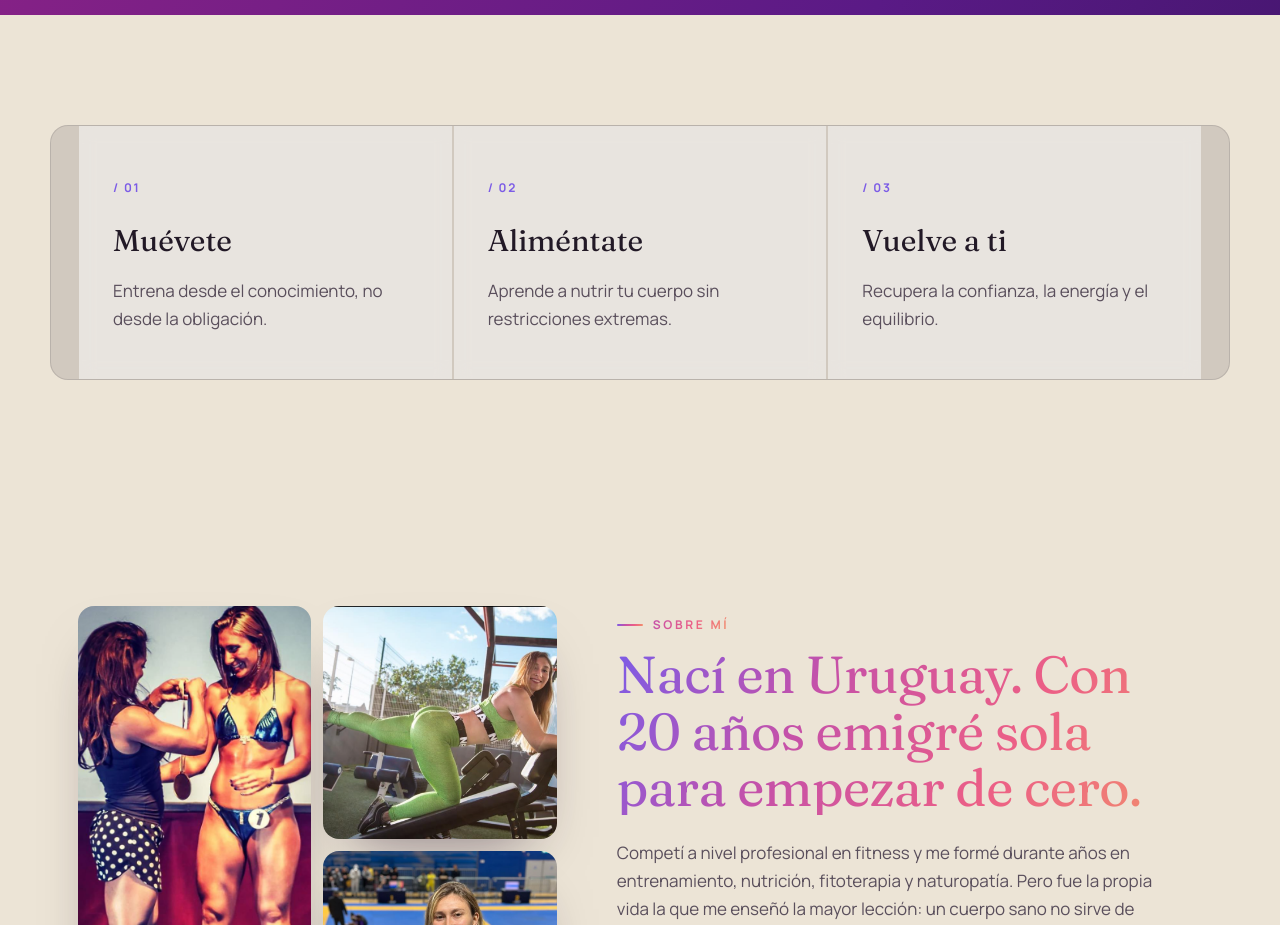
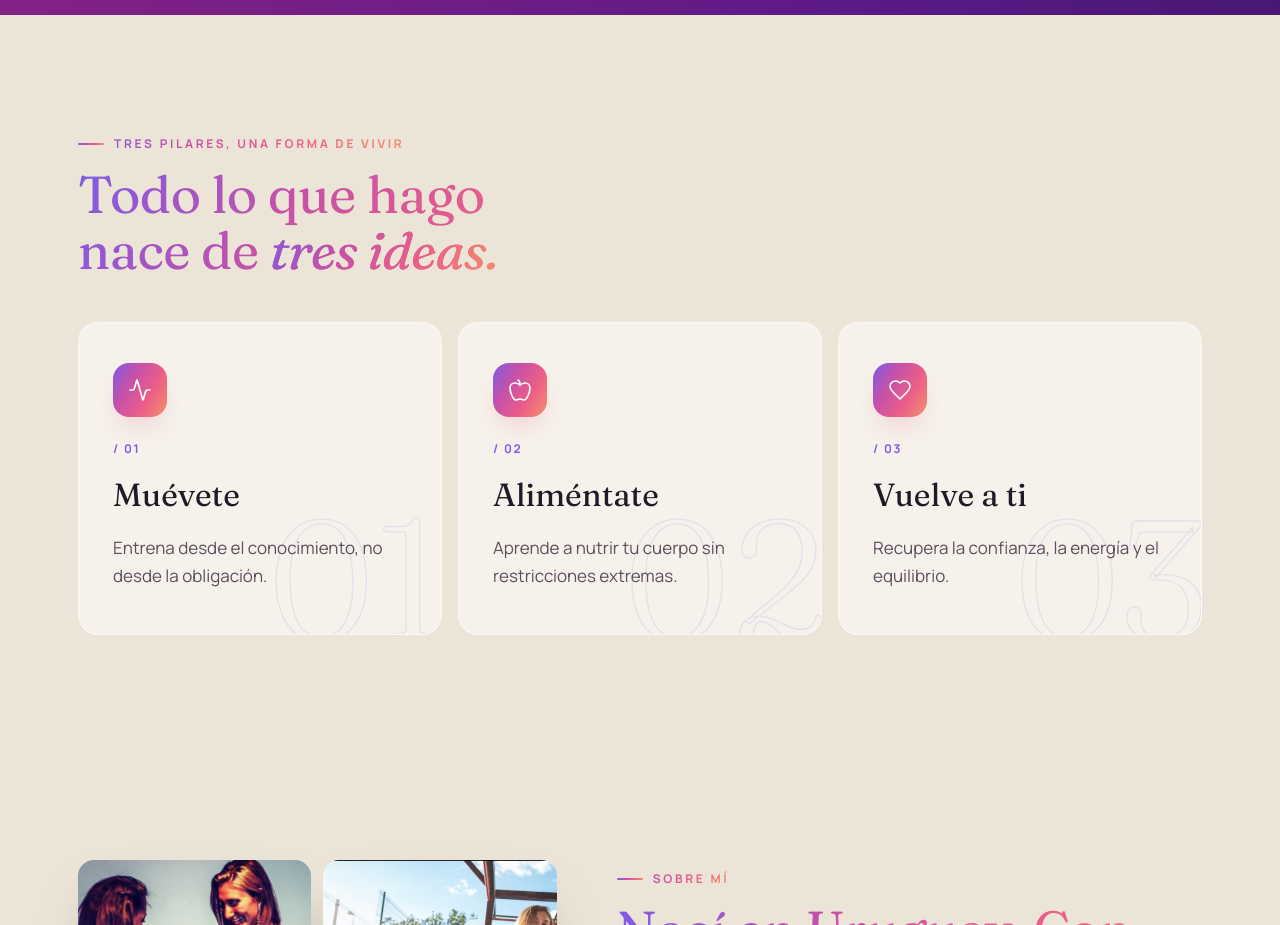
Before and after one commit to Ekstrakaa/anto-leoni, a React (Vite) app: page / in a window 1280 px wide. Shown: the part 2400-3325 px from the top of the page. Built offline with nearby package versions, Linux system fonts and the light colour scheme.

Commit message:
Update App.jsx

```diff
--- a/src/App.jsx
+++ b/src/App.jsx
@@ -1,7 +1,7 @@
 import { useState, useEffect, useRef } from "react";
 import {
   Camera, Instagram, Youtube, Mail, ArrowRight, ArrowLeft, Menu, X,
-  Plus, Minus, MapPin, MessageCircle, Play, Check,
+  Plus, Minus, MapPin, MessageCircle, Play, Check, Activity, Apple, Heart,
 } from "lucide-react";
 
 /* ============================================================================
@@ -431,15 +431,26 @@ export default function App() {
 
       {/* TRÍPTICO */}
       <section className="tri">
-        <div className="wrap tri__grid">
-          {[["Muévete", "Entrena desde el conocimiento, no desde la obligación."],
-            ["Aliméntate", "Aprende a nutrir tu cuerpo sin restricciones extremas."],
-            ["Vuelve a ti", "Recupera la confianza, la energía y el equilibrio."]].map(([t, d], i) => (
-            <Reveal key={i} delay={i * 110} className="tri__card">
-              <span className="tri__idx">/ 0{i + 1}</span>
-              <h3>{t}</h3><p>{d}</p>
-            </Reveal>
-          ))}
+        <div className="wrap">
+          <Reveal className="tri__head">
+            <p className="eyebrow">Tres pilares, una forma de vivir</p>
+            <h2 className="h2">Todo lo que hago<br />nace de <em>tres ideas.</em></h2>
+          </Reveal>
+          <div className="tri__grid">
+            {[
+              { t: "Muévete", d: "Entrena desde el conocimiento, no desde la obligación.", Icon: Activity },
+              { t: "Aliméntate", d: "Aprende a nutrir tu cuerpo sin restricciones extremas.", Icon: Apple },
+              { t: "Vuelve a ti", d: "Recupera la confianza, la energía y el equilibrio.", Icon: Heart },
+            ].map(({ t, d, Icon }, i) => (
+              <Reveal key={i} delay={i * 110} className="tri__card">
+                <span className="tri__ghost" aria-hidden>0{i + 1}</span>
+                <span className="tri__icon"><Icon size={24} strokeWidth={1.6} /></span>
+                <span className="tri__idx">/ 0{i + 1}</span>
+                <h3>{t}</h3>
+                <p>{d}</p>
+              </Reveal>
+            ))}
+          </div>
         </div>
       </section>
 
@@ -861,14 +872,19 @@ function Styles() {
 
     /* TRÍPTICO */
     .tri{padding:clamp(64px,9vw,110px) 0}
-    .tri__grid{display:grid;grid-template-columns:repeat(3,1fr);gap:2px;background:var(--line);border-radius:18px;overflow:hidden;border:1px solid var(--line)}
-    .tri__card{position:relative;background:rgba(255,255,255,.5);backdrop-filter:blur(8px);padding:46px 34px;min-height:230px;transition:background .35s,transform .35s var(--ease),box-shadow .35s}
-    .tri__card::before{content:"";position:absolute;left:0;top:0;width:100%;height:3px;background:var(--grad);transform:scaleX(0);transform-origin:left;transition:transform .45s var(--ease)}
-    .tri__card:hover{background:rgba(255,255,255,.75);transform:translateY(-4px);box-shadow:0 26px 55px -30px rgba(124,92,230,.4)}
+    .tri__head{max-width:640px;margin-bottom:44px}
+    .tri__grid{display:grid;grid-template-columns:repeat(3,1fr);gap:16px}
+    .tri__card{position:relative;overflow:hidden;background:rgba(255,255,255,.5);backdrop-filter:blur(8px);border:1px solid rgba(255,255,255,.55);border-radius:20px;padding:40px 34px 44px;min-height:290px;display:flex;flex-direction:column;transition:background .35s,transform .4s var(--ease),box-shadow .4s}
+    .tri__card::before{content:"";position:absolute;left:0;top:0;width:100%;height:3px;background:var(--grad);transform:scaleX(0);transform-origin:left;transition:transform .5s var(--ease)}
+    .tri__card:hover{background:rgba(255,255,255,.78);transform:translateY(-6px);box-shadow:0 34px 70px -34px rgba(124,92,230,.45)}
     .tri__card:hover::before{transform:scaleX(1)}
+    .tri__ghost{position:absolute;right:-6px;bottom:-30px;font-family:var(--serif);font-weight:300;font-size:170px;line-height:1;color:transparent;-webkit-text-stroke:1.4px rgba(124,92,230,.13);pointer-events:none;transition:transform .6s var(--ease)}
+    .tri__card:hover .tri__ghost{transform:translateY(-8px) rotate(-3deg)}
+    .tri__icon{width:54px;height:54px;border-radius:16px;display:flex;align-items:center;justify-content:center;background:var(--grad);color:#fff;margin-bottom:22px;box-shadow:0 14px 30px -14px rgba(236,95,134,.55);transition:transform .4s var(--ease)}
+    .tri__card:hover .tri__icon{transform:scale(1.08) rotate(-4deg)}
     .tri__idx{font-family:var(--sans);font-size:12px;font-weight:700;letter-spacing:.14em;color:var(--violet)}
-    .tri__card h3{font-family:var(--serif);font-weight:400;font-size:30px;margin:16px 0 12px}
-    .tri__card p{color:var(--ink2);margin:0}
+    .tri__card h3{font-family:var(--serif);font-weight:400;font-size:clamp(26px,2.6vw,32px);margin:10px 0 12px}
+    .tri__card p{color:var(--ink2);margin:0;position:relative}
 
     /* SOBRE */
     .sobre{padding:clamp(64px,9vw,120px) 0}
```
